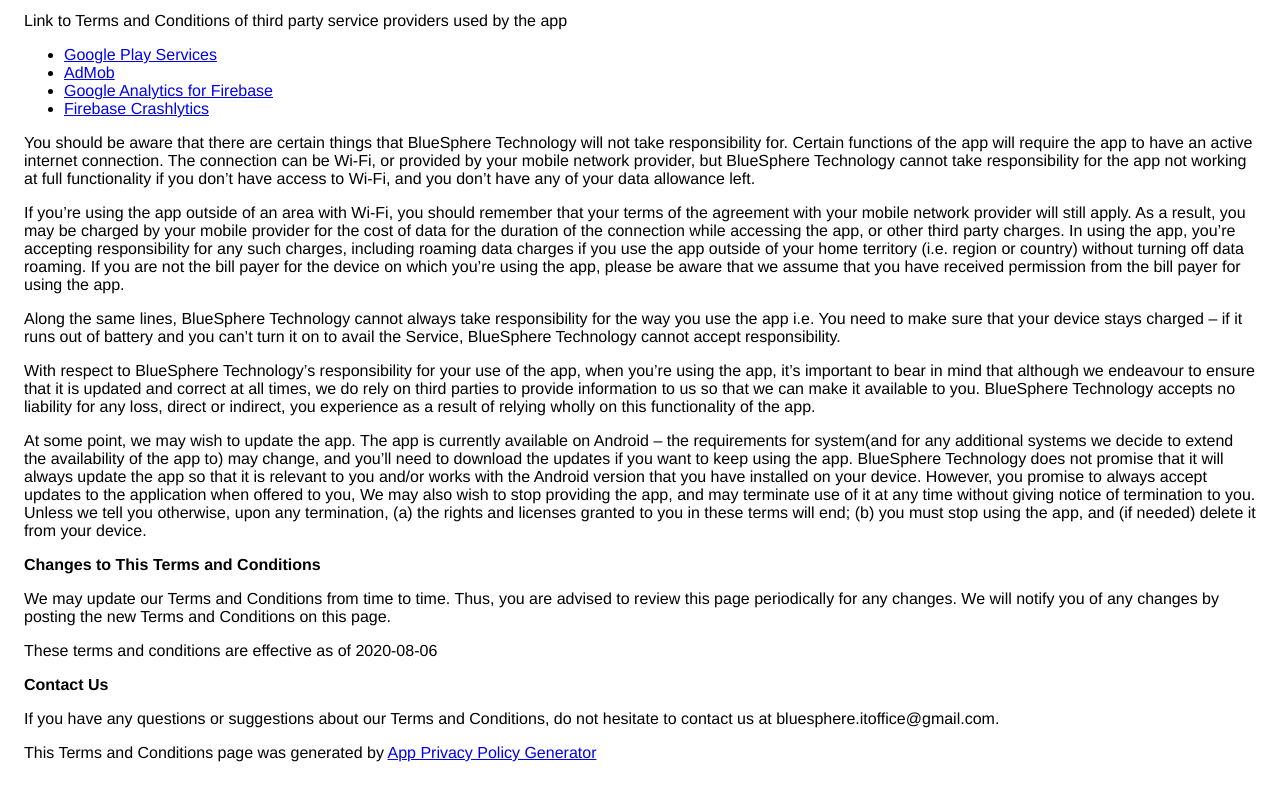
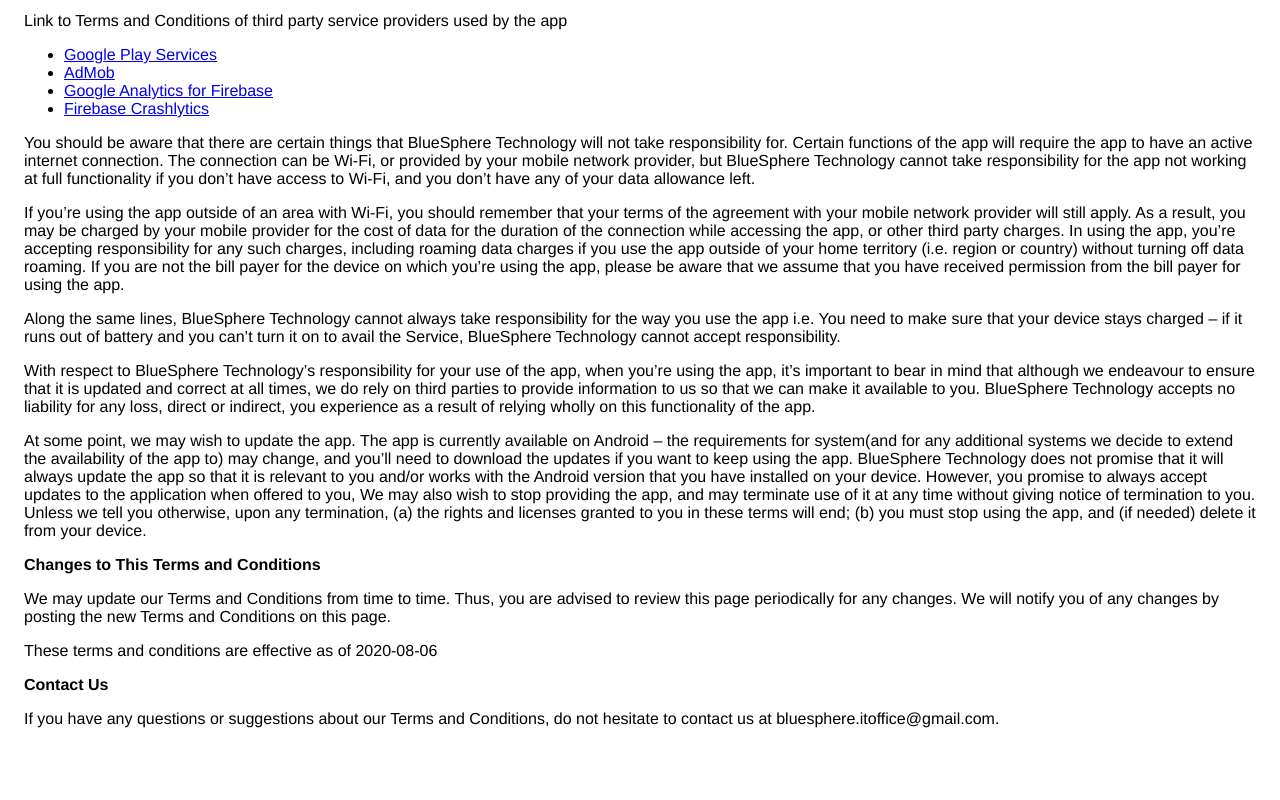
Before and after one commit to blueSphereIt/blueSphereit.github.io, a plain HTML site: page facewatch/terms.html in a window 1280 px wide. Shown: the part 308-1108 px from the top of the page. After the commit the page ends 1076 px from the top, so only its background shows below. Drawn offline with Linux system fonts and the light colour scheme.

Commit message:
Update terms.html

```diff
--- a/facewatch/terms.html
+++ b/facewatch/terms.html
@@ -108,8 +108,6 @@
                   If you have any questions or suggestions about our
                   Terms and Conditions, do not hesitate to contact us
                   at bluesphere.itoffice@gmail.com.
-                </p> <p>
-                  This Terms and Conditions page was generated by
-                  <a href="https://app-privacy-policy-generator.firebaseapp.com/" target="_blank" rel="noopener noreferrer">App Privacy Policy Generator</a></p>
-    </body>
+                </p>
+        </body>
     </html>
```
